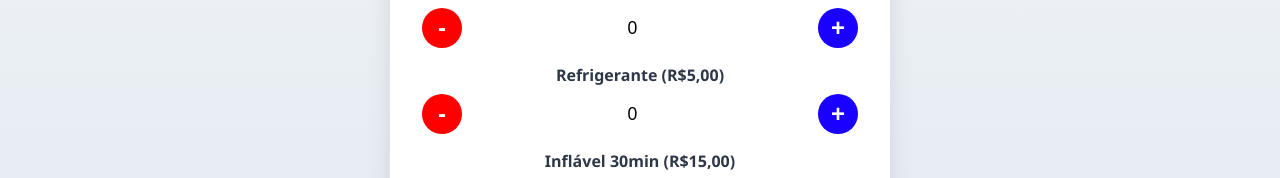
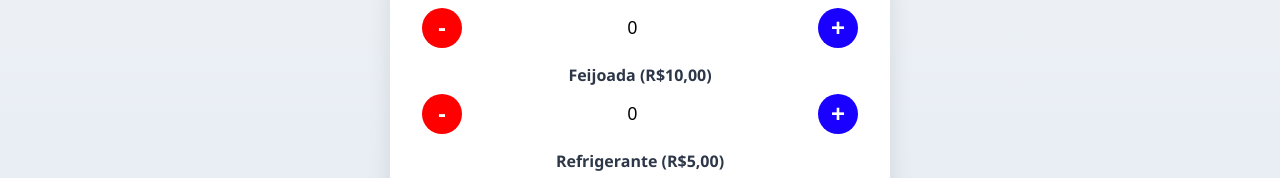
Before and after one commit to ChampsZero/Barraquinha, a plain HTML site: page index.html in a window 1280 px wide. Shown: the part 583-761 px from the top of the page. Drawn offline with Linux system fonts and the light colour scheme.

Commit message:
Add files via upload

```diff
--- a/index.html
+++ b/index.html
@@ -19,6 +19,7 @@
       <div class="item" data-preco="8"><label class="titulo">Canjiquinha (R$8,00)</label><div class="controls"><button type="button" class="menos">-</button><input type="number" value="0" class="produto" readonly data-preco="8"><button type="button" class="mais">+</button></div></div>
       <div class="item" data-preco="12"><label class="titulo">Feijão Tropeiro (R$12,00)</label><div class="controls"><button type="button" class="menos">-</button><input type="number" value="0" class="produto" readonly data-preco="12"><button type="button" class="mais">+</button></div></div>
       <div class="item" data-preco="8"><label class="titulo">Pastel (R$8,00)</label><div class="controls"><button type="button" class="menos">-</button><input type="number" value="0" class="produto" readonly data-preco="8"><button type="button" class="mais">+</button></div></div>
+      <div class="item" data-preco="10"><label class="titulo">Feijoada (R$10,00)</label><div class="controls"><button type="button" class="menos">-</button><input type="number" value="0" class="produto" readonly data-preco="10"><button type="button" class="mais">+</button></div></div>
       <div class="item" data-preco="5"><label class="titulo">Refrigerante (R$5,00)</label><div class="controls"><button type="button" class="menos">-</button><input type="number" value="0" class="produto" readonly data-preco="5"><button type="button" class="mais">+</button></div></div>
       <div class="item" data-preco="15"><label class="titulo">Inflável 30min (R$15,00)</label><div class="controls"><button type="button" class="menos">-</button><input type="number" value="0" class="produto" readonly data-preco="15"><button type="button" class="mais">+</button></div></div>
       <div class="item" data-preco="25"><label class="titulo">Inflável Festa Toda (R$25,00)</label><div class="controls"><button type="button" class="menos">-</button><input type="number" value="0" class="produto" readonly data-preco="25"><button type="button" class="mais">+</button></div></div>
```
